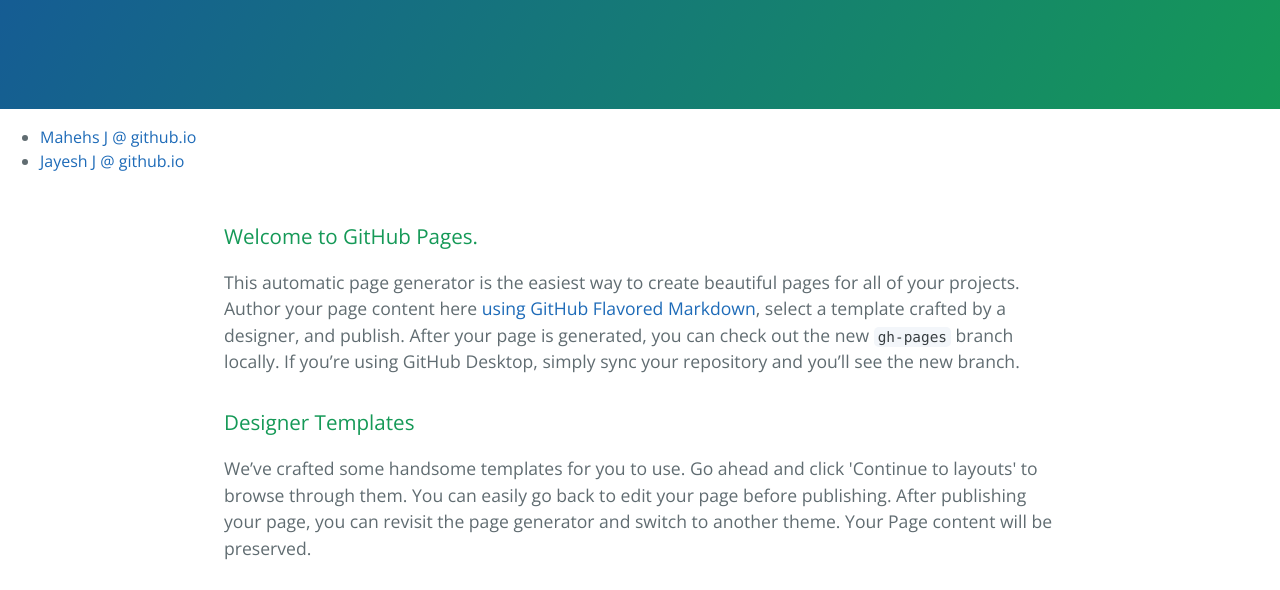
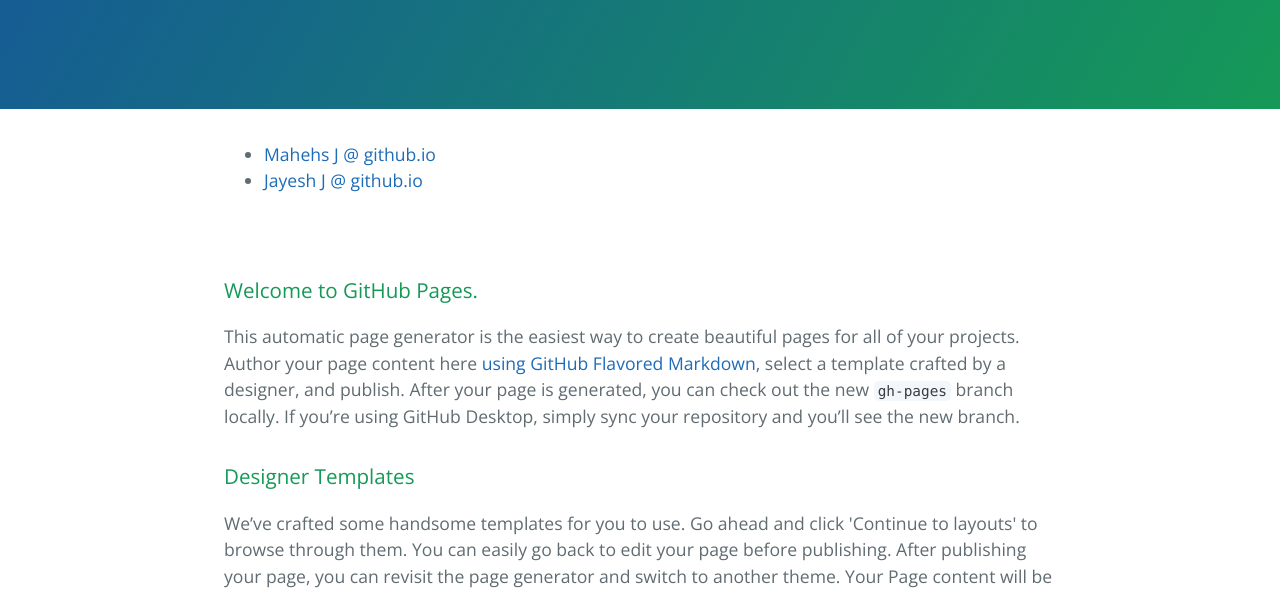
Before and after one commit to jmjcando/jmjcando.github.io, a plain HTML site: page index.html in a window 1280 px wide. Shown: the part 208-798 px from the top of the page. Drawn offline with nearby package versions, Linux system fonts and the light colour scheme.

Commit message:
Update index.html

```diff
--- a/index.html
+++ b/index.html
@@ -15,10 +15,12 @@
       <h2 class="project-tagline">Repository for User Page</h2>
     </section>
 
+    <section class="main-content">
 <ul>
-  <li><a href="https://jmjcando.github.io/jmjBookmarks/">Mahehs J @ github.io </a></li>
-  <li><a href="https://jmjcando.github.io/jmjBookmarks/jmj.htm">Jayesh J @ github.io </a></li>
+  <li><a href="http://jmjcando.github.io/jmjBookmarks/">Mahehs J @ github.io </a></li>
+  <li><a href="http://jmjcando.github.io/jmjBookmarks/jmj.htm">Jayesh J @ github.io </a></li>
 </ul>
+</section>
 
     <section class="main-content">
       <h3>
```
